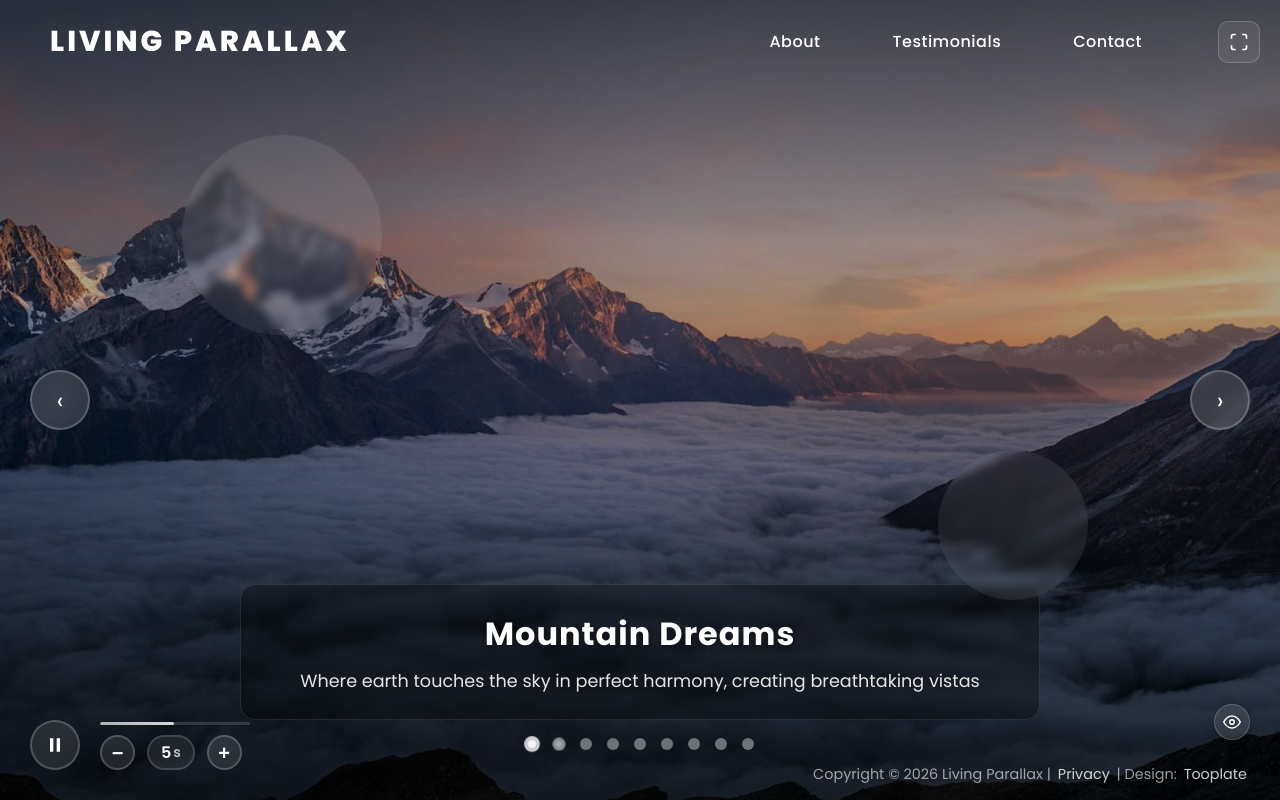
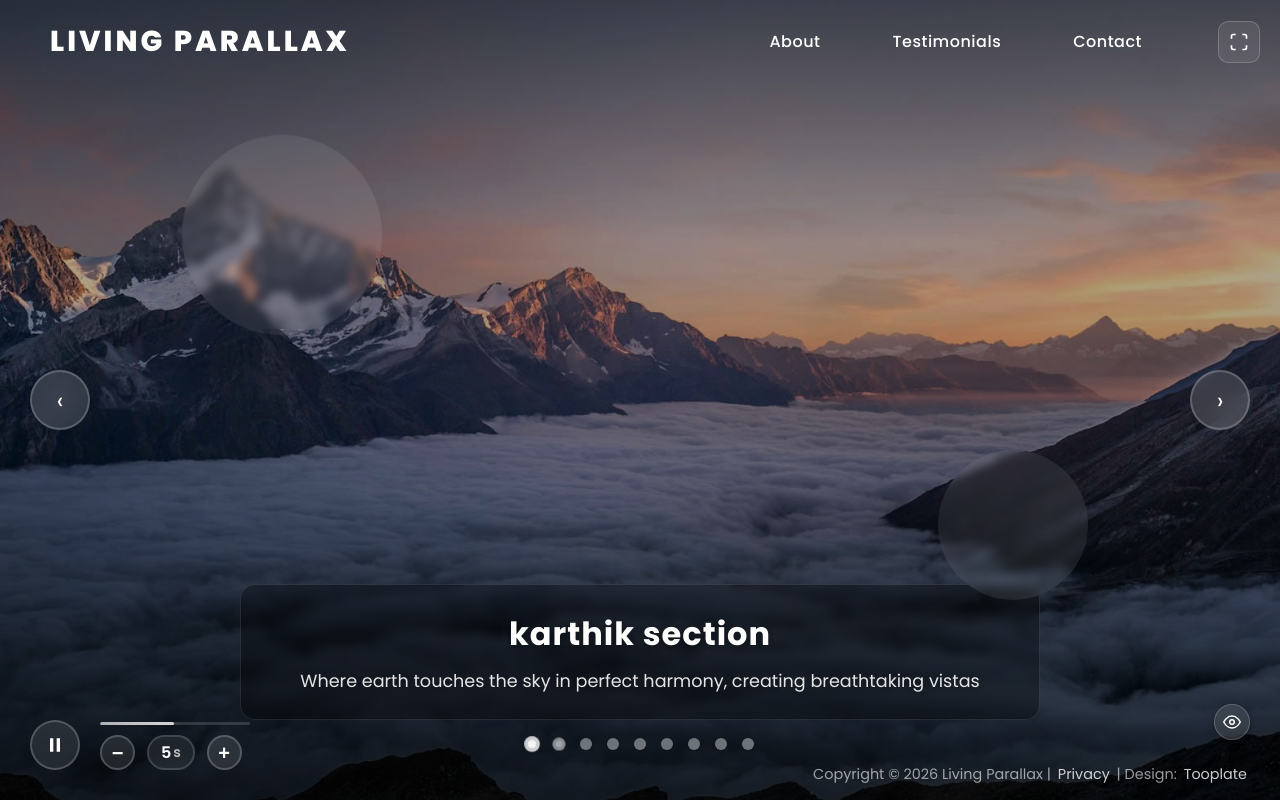
Before and after one commit to HUkarthik/static-web, a plain HTML site: page index.html in a window 1280 px wide. Drawn offline with Linux system fonts and the light colour scheme.

Commit message:
Change heading from 'Mountain Dreams' to 'karthik section'

```diff
--- a/index.html
+++ b/index.html
@@ -56,7 +56,7 @@ Free HTML CSS Template
                     <img src="images/mountain-dreams.jpg" alt="Mountains">
                 </div>
                 <div class="image-info ui-element">
-                    <h2>Mountain Dreams</h2>
+                    <h2>karthik section</h2>
                     <p>Where earth touches the sky in perfect harmony, creating breathtaking vistas</p>
                 </div>
             </div>
```
